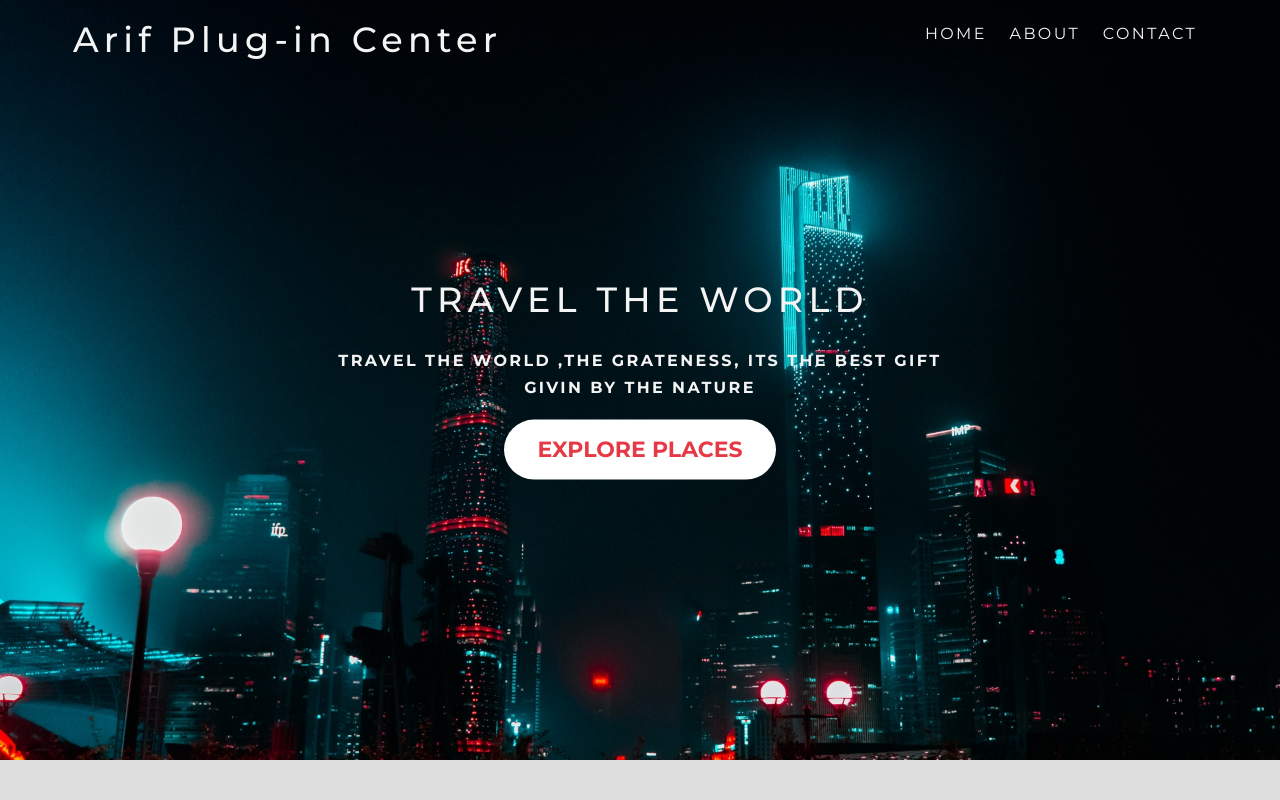
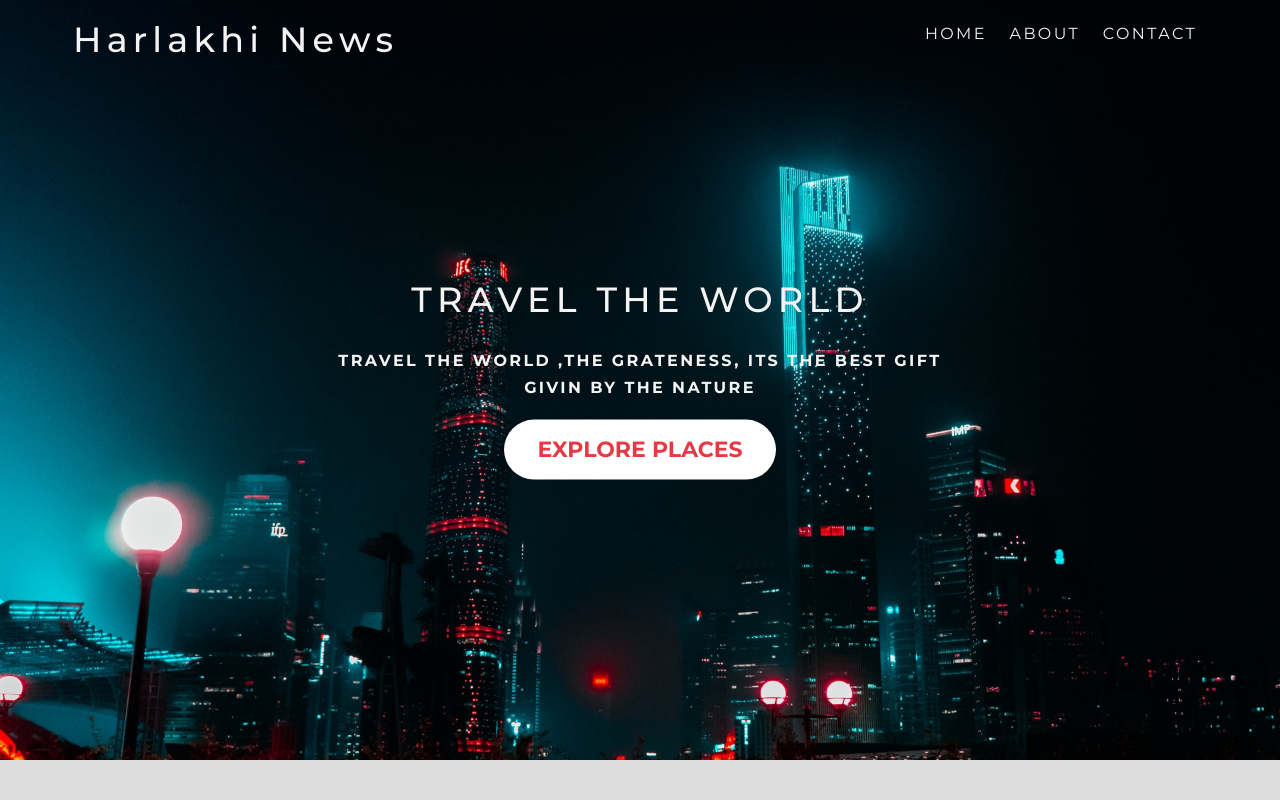
Before and after one commit to arifahmad207/harlakhi, a plain HTML site: page index.html in a window 1280 px wide. Shown: the top 800 px of the page. Drawn offline with Linux system fonts and the light colour scheme.

Commit message:
Update index.html

```diff
--- a/index.html
+++ b/index.html
@@ -14,7 +14,7 @@
     <header class="header">
         <nav class="navbar">
             <div class="container">
-                <h1 class="logo lg-heading text-light">Arif Plug-in Center </h1>
+                <h1 class="logo lg-heading text-light">Harlakhi News </h1>
                 <ul class="nav-items">
                     <li class="nav-item"><a href="./index.html">HOME</a></li>
                     <li class="nav-item"><a href="./about.html">ABOUT</a></li>
```
